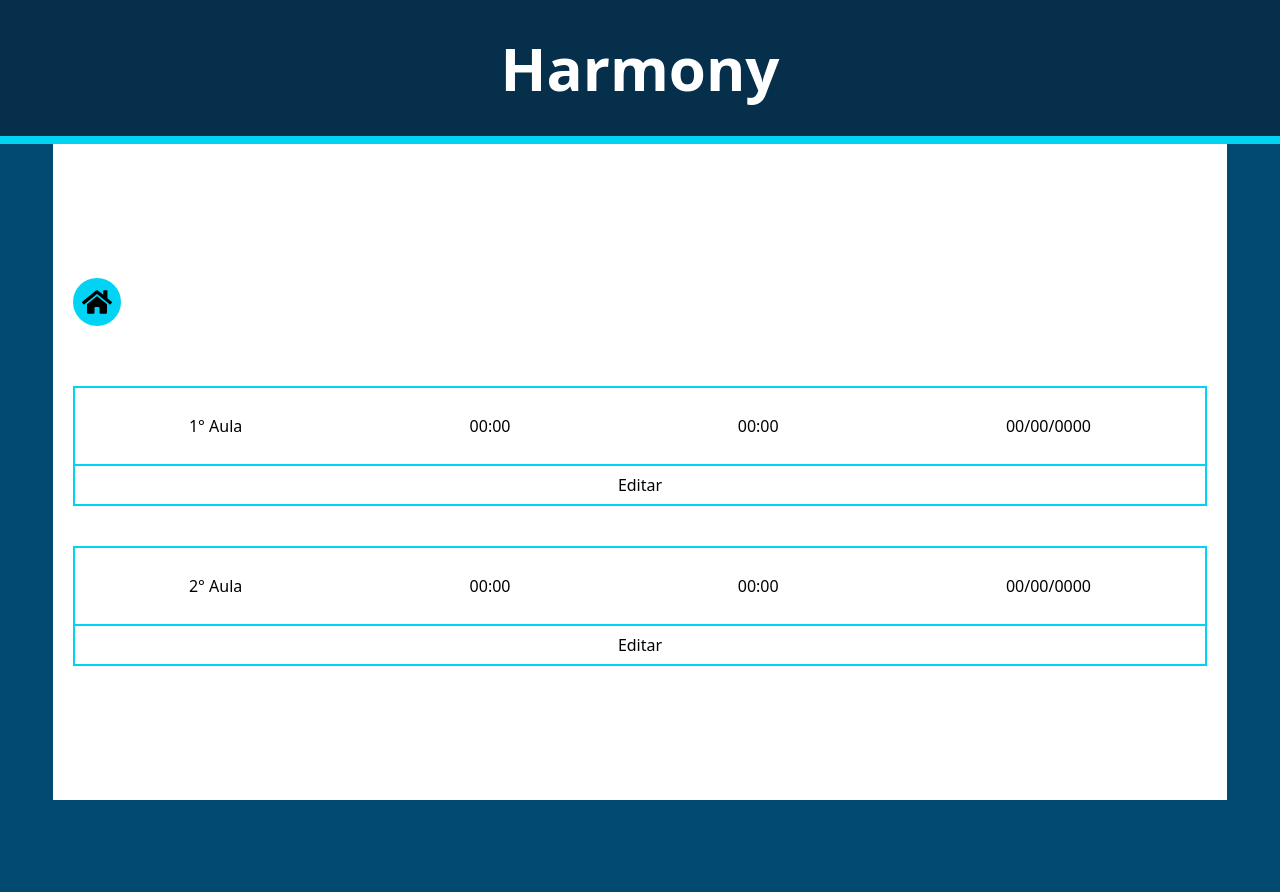
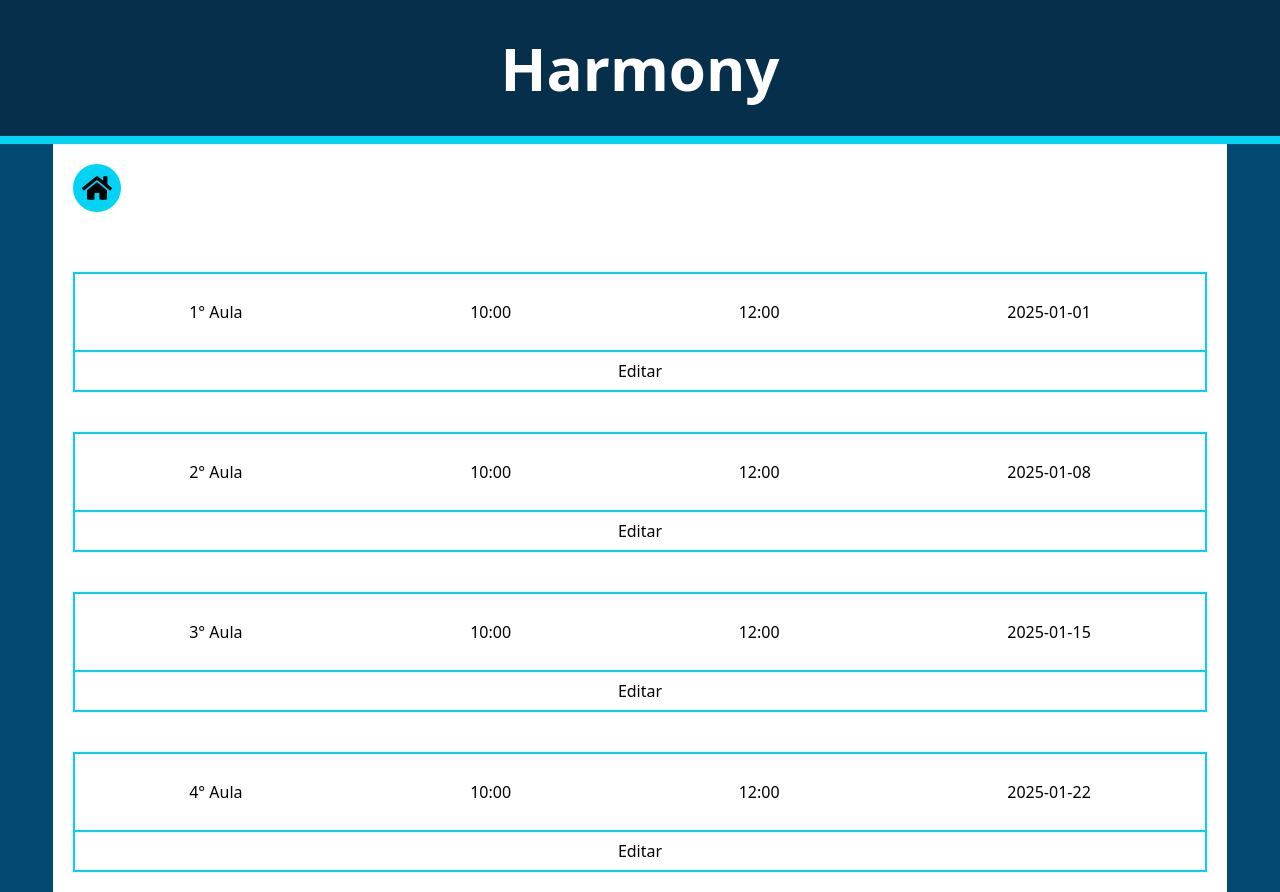
Before and after one commit to CarlosEduardo7700/harmony-system, a Next.js app: page /lista-aulas in a window 1280 px wide. Before the commit the page ends 800 px from the top, so only its background shows below. Built offline with nearby package versions, Linux system fonts and the light colour scheme.

Commit message:
feat: Usando map para renderizar a lista de ClassDataBox

```diff
--- a/src/app/lista-aulas/page.tsx
+++ b/src/app/lista-aulas/page.tsx
@@ -6,14 +6,28 @@ export default function ListarAulas() {
 
     const classList = [
         {
+            "id": 1,
             "startTime": "10:00",
             "endTime": "12:00",
             "date": "2025-01-01",
         },
         {
+            "id": 2,
             "startTime": "10:00",
             "endTime": "12:00",
             "date": "2025-01-08",
+        },
+        {
+            "id": 3,
+            "startTime": "10:00",
+            "endTime": "12:00",
+            "date": "2025-01-15",
+        },
+        {
+            "id": 4,
+            "startTime": "10:00",
+            "endTime": "12:00",
+            "date": "2025-01-22",
         },
     ]
 
@@ -21,8 +35,17 @@ export default function ListarAulas() {
     <div className="container-principal">
       <Link href="/" className="back-home-button"><FaHome size={30}/></Link>
 
-      <ClassDataBox classNumber={1} startTime="00:00" endTime="00:00" date="00/00/0000"/>
-      <ClassDataBox classNumber={2} startTime="00:00" endTime="00:00" date="00/00/0000"/>
+      {
+        classList.map((classData, index) => (
+            <ClassDataBox
+                key={classData.id}
+                classNumber={index + 1}
+                startTime={classData.startTime}
+                endTime={classData.endTime}
+                date={classData.date}
+            />
+        ))
+      }
 
     </div>
   );
```
